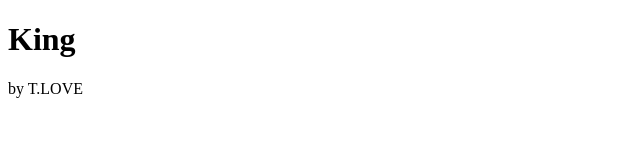
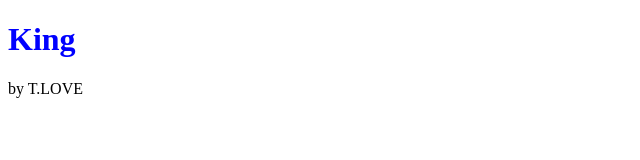
Before and after one commit to marstap/nauka-gita, a plain HTML site: page index.html in a window 1280 px wide. Shown: the top 160 px of the page, without its empty margins (0-640 px from the left). Drawn offline with Linux system fonts and the light colour scheme; files that its build step writes are made by us from their sources.

Commit message:
h style add

```diff
--- a/index.html
+++ b/index.html
@@ -7,7 +7,7 @@
       <meta name="viewport" content="width=device-width, initial-scale=1.0">
     </head>
    <body>
-     <h1>King</h1>
+     <h1 style="color:blue;">King</h1>
      <p>by T.LOVE</p>
      <br><br>
       <p style="color:red;">Mówiono o nim King <br />
```
